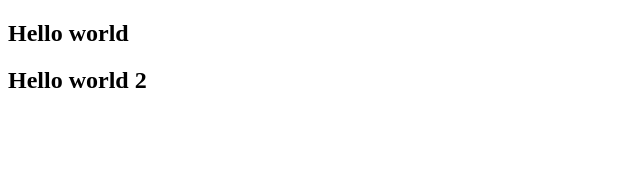
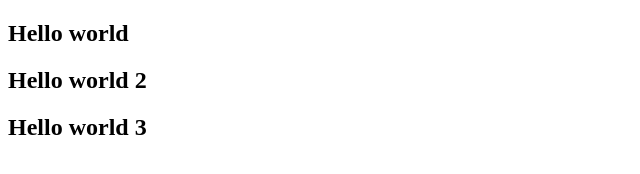
Before and after one commit to jishat/mywebapp, a plain HTML site: page index.html in a window 1280 px wide. Shown: the whole page, without its empty margins (0-640 px from the left). Drawn offline with Linux system fonts and the light colour scheme.

Commit message:
Update index.html

```diff
--- a/index.html
+++ b/index.html
@@ -8,5 +8,6 @@
 <body>
     <h2>Hello world</h2>
     <h2>Hello world 2</h2>
+    <h2>Hello world 3</h2>
 </body>
 </html>
```
